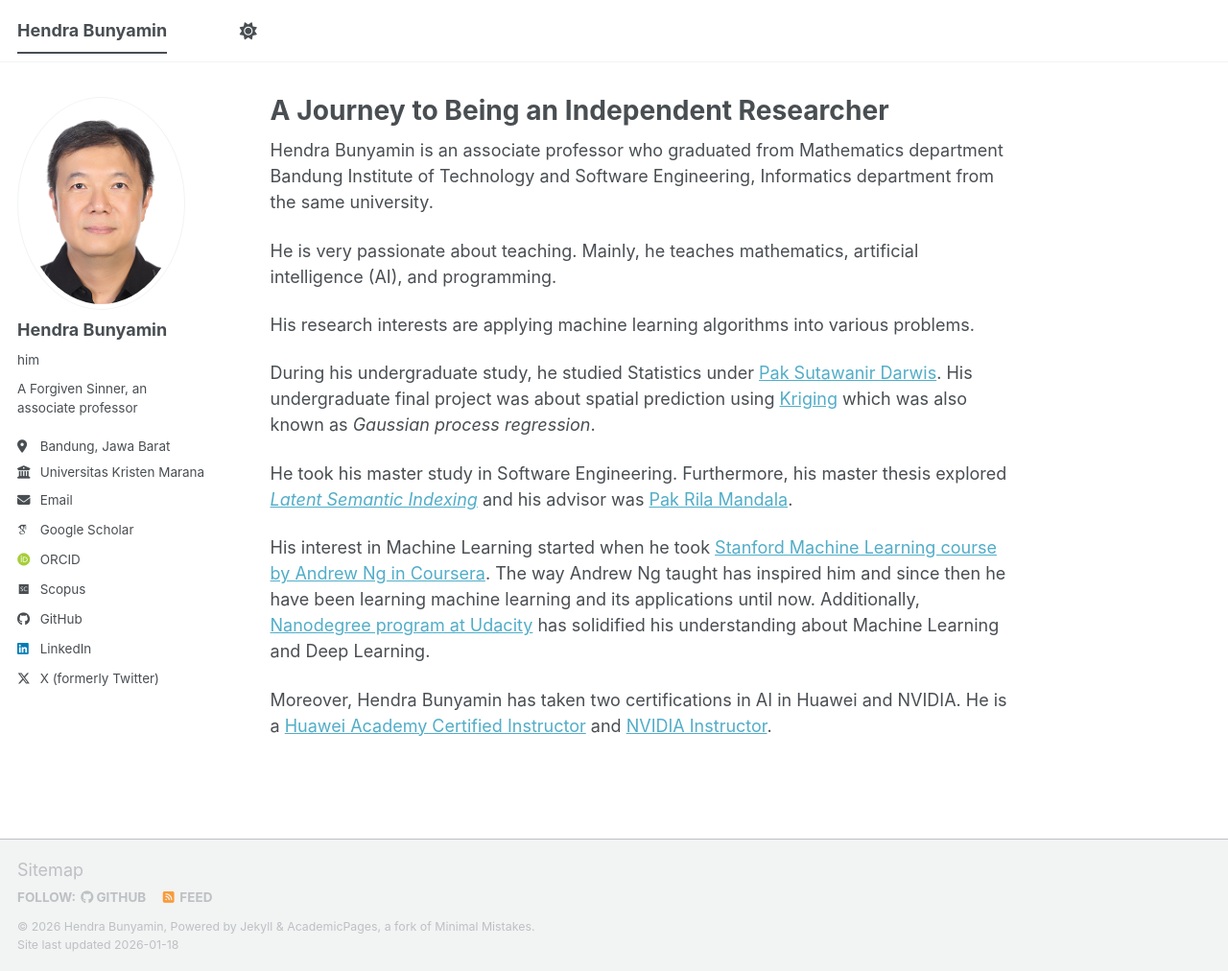
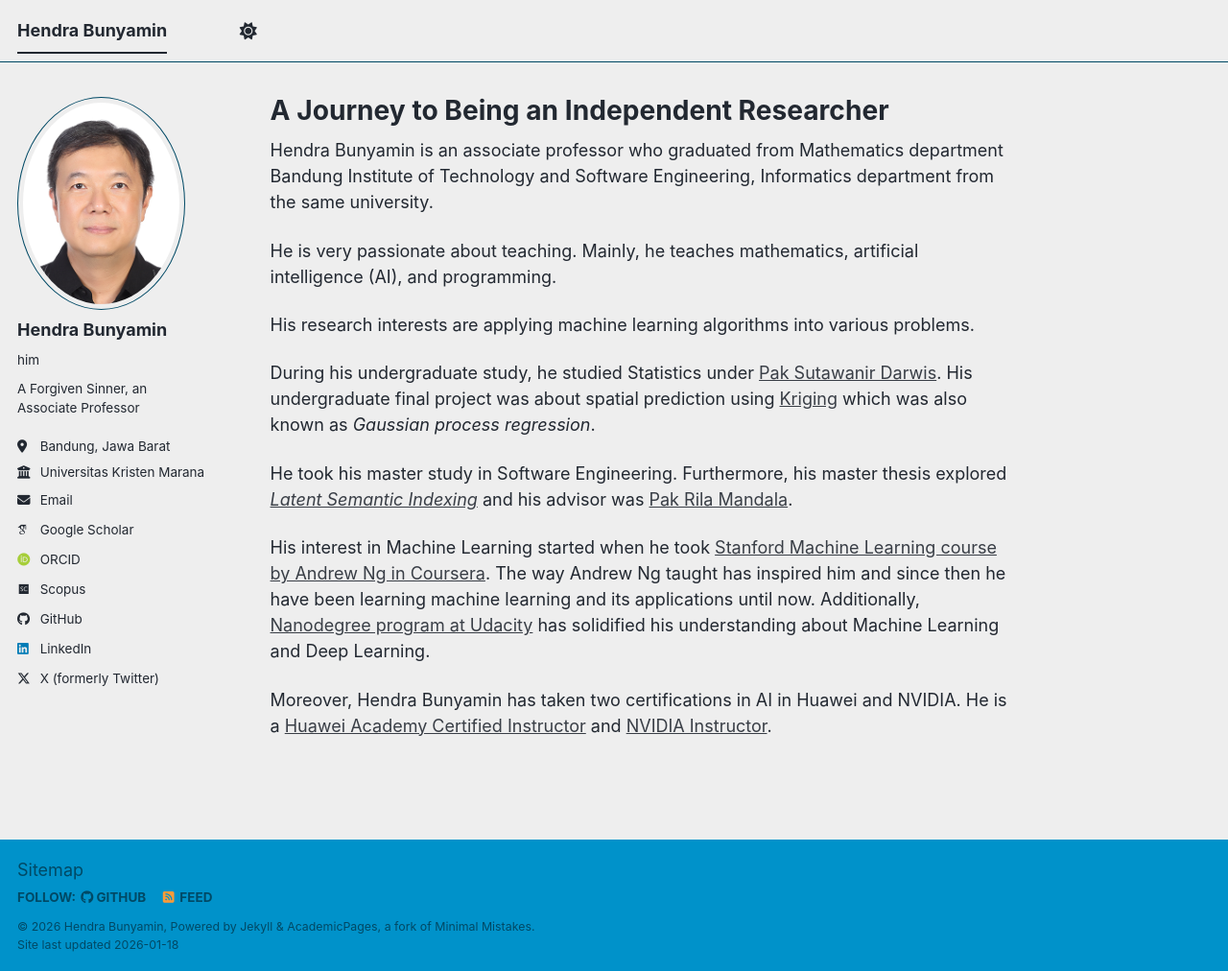
Before and after one commit to hbunyamin/hbunyamin.github.io, a Jekyll site: the page built from _pages/about.md, in a window 1280 px wide and 1012 px high. Shown: the whole window at 96% size. Built offline with Jekyll 4.4.1, drawn with Linux system fonts in a browser that asks for light colours; some web fonts are replaced; a script bundle is joined from its source files by our own code; library files that are not in the unit come from our copies.

Commit message:
Huruf besar

```diff
--- a/_config.yml
+++ b/_config.yml
@@ -8,7 +8,7 @@
 
 # Basic Site Settings
 locale                   : "en-US"
-site_theme               : "default" # The available themes options are "default", "air", "sunrise", "mint", "dirt" and "contrast"
+site_theme               : "air" # The available themes options are "default", "air", "sunrise", "mint", "dirt" and "contrast"
 title                    : "Hendra Bunyamin"
 title_separator          : "-"
 name                     : &name "Hendra Bunyamin"
@@ -26,7 +26,7 @@
   avatar           : "profile-hendra.jpg"
   name             : "Hendra Bunyamin"
   pronouns         : "him" # example: "she/her"
-  bio              : "A Forgiven Sinner, an associate professor"
+  bio              : "A Forgiven Sinner, an Associate Professor"
   location         : "Bandung, Jawa Barat"
   employer         : "Universitas Kristen Maranatha"
   uri              : # none
```
